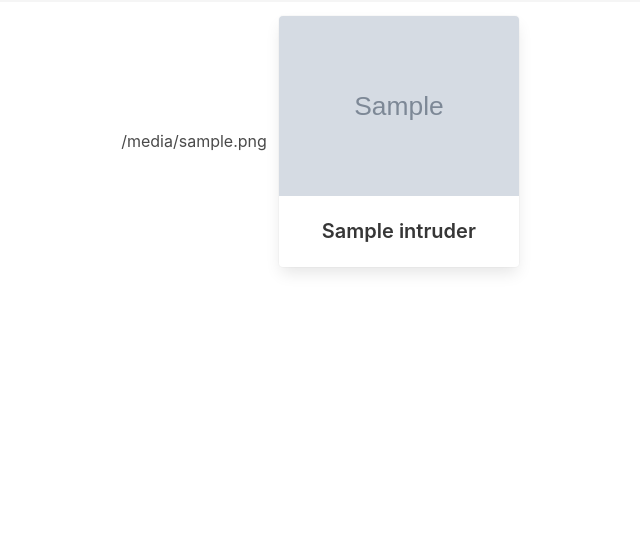
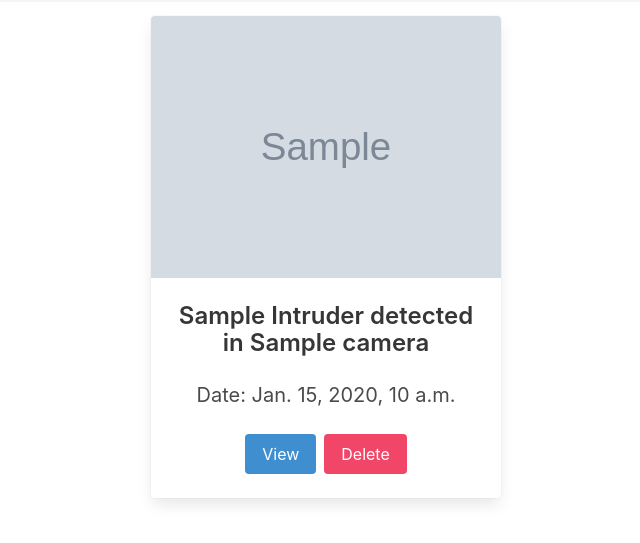
Before and after one commit to h-sarhan/opensec, a Django app: page /intruders/ in a window 1280 px wide. Shown: the part 88-631 px from the top of the page, without its empty margins (314-954 px from the left). Run offline with Django 4.2, Linux system fonts and the light colour scheme; a user stored in the database is signed in; tables that the repository leaves empty hold one stand-in row (values such as "Sample post"); grey boxes marked "Sample" are stand-in pictures; parts of the project's set-up code (start-up, migrations or seed data) failed here and were passed over.

Commit message:
Complete intruder list functionality

```diff
--- a/camera/camera_manager.py
+++ b/camera/camera_manager.py
@@ -1,5 +1,6 @@
 from __future__ import annotations
 
+import os
 from threading import Thread
 
 import cv2 as cv
@@ -19,7 +20,6 @@ class CameraManager:
 
     def setup_and_update_cameras(self):
         self.update_camera_list()
-
         self.connect_to_sources()
         self.update_snapshots()
         self.update_live_feeds()
--- a/camera/live_feed.py
+++ b/camera/live_feed.py
@@ -63,3 +63,6 @@ class LiveFeed:
     def _make_dir(self) -> None:
         if not os.path.exists(self.stream_directory):
             os.mkdir(self.stream_directory)
+        else:
+            for file in os.listdir(self.stream_directory):
+                os.remove(f"{self.stream_directory}/{file}")
--- a/opensec/jobs.py
+++ b/opensec/jobs.py
@@ -10,7 +10,6 @@ from .apps import camera_manager
 
 
 def startup_job():
-    print("UPDATING CAMERAS")
     print("CONNECTING TO SOURCES")
     camera_manager.setup_and_update_cameras()
 
--- a/opensec/urls.py
+++ b/opensec/urls.py
@@ -7,6 +7,7 @@ from .views import (
     EditCameraView,
     ManageCamerasView,
     IntruderListView,
+    DeleteIntruderView,
 )
 
 urlpatterns = [
@@ -16,4 +17,9 @@ urlpatterns = [
     path("<int:pk>/delete/", DeleteCameraView.as_view(), name="delete_camera"),
     path("add-cam/", AddCameraView.as_view(), name="add_camera"),
     path("intruders/", IntruderListView.as_view(), name="intruder_list"),
+    path(
+        "intruders/<int:pk>/delete",
+        DeleteIntruderView.as_view(),
+        name="delete_intruder",
+    ),
 ]
--- a/opensec/views.py
+++ b/opensec/views.py
@@ -58,3 +58,13 @@ class AddCameraView(LoginRequiredMixin, CreateView):
 
     def get_success_url(self):
         return reverse("manage_cameras")
+
+
+class DeleteIntruderView(LoginRequiredMixin, DeleteView):
+    model = Intruder
+    template_name = "delete_intruder.html"
+    context_object_name = "intruder"
+    login_url = "account/login"
+
+    def get_success_url(self):
+        return reverse("intruder_list")
--- a/static/css/base.css
+++ b/static/css/base.css
@@ -4,10 +4,7 @@
 }
 
 #video {
-  width: 100%;
-}
-.video-container {
-  display: flex;
+  width: 90%;
 }
 
 .navbar-item img {
--- a/templates/intruder_list.html
+++ b/templates/intruder_list.html
@@ -5,10 +5,9 @@
 
 {%block content %}
   <div class="container pt-5">
-    <div class="columns is-multiline is-centered mx-6 my-4 is-vcentered">
+    <div class="columns is-multiline is-centered mx-4 my-4 is-vcentered">
       {% for intruder in intruders %}
-      <h1>{{intruder.thumbnail_media_url}}</h1>
-        <div class="column is-3">
+        <div class="column is-4">
           <div class="card">
             <div class="card-image">
                 <a href="#" class="image is-4by3">
@@ -22,7 +21,17 @@
             <div class="card-content">
               <div class="media">
                 <div class="media-content">
-                  <p class="title is-5 has-text-centered">{{intruder.label}}</p>
+                  <p class="title is-size-4 has-text-centered">{{intruder.label|title}} detected in {{intruder.camera.name}}</p>
+                  <p class="is-size-5 has-text-centered">Date: {{intruder.date_added}}</p>
+                </div>
+              </div>
+
+              <div class="content">
+                <div class="container">
+                  <div class="buttons is-centered">
+                    <a href="#" class="button is-info">View</a>
+                    <a href="{% url 'delete_intruder' intruder.pk %}" class="button is-danger">Delete</a>
+                  </div>
                 </div>
               </div>
 
--- a/templates/view_camera.html
+++ b/templates/view_camera.html
@@ -10,12 +10,12 @@
         <div class="box">
 
           <h1 class="title has-text-centered">{{camera.name}} Live Feed</h1>
-          <div class="video-container ">
+          <div class="video-container is-centered">
             <video id="video"
-              class="has-ratio"
               autoplay="true"
               playsinline="true"
-              muted="true">
+              muted="true"
+              >
             </video>
           </div>
         </div>
```
Also changed, not shown: camera/detection.py (+4 -4 lines), static/js/liveFeed.js (+3 -5 lines), templates/delete_intruder.html (added, +34 -0 lines).
